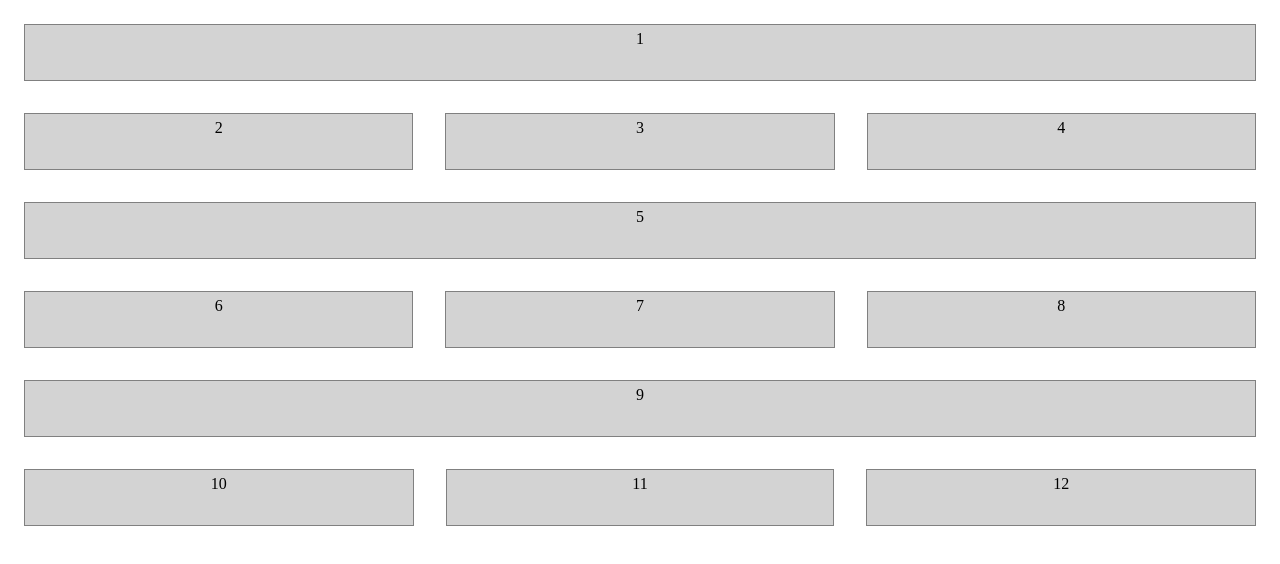
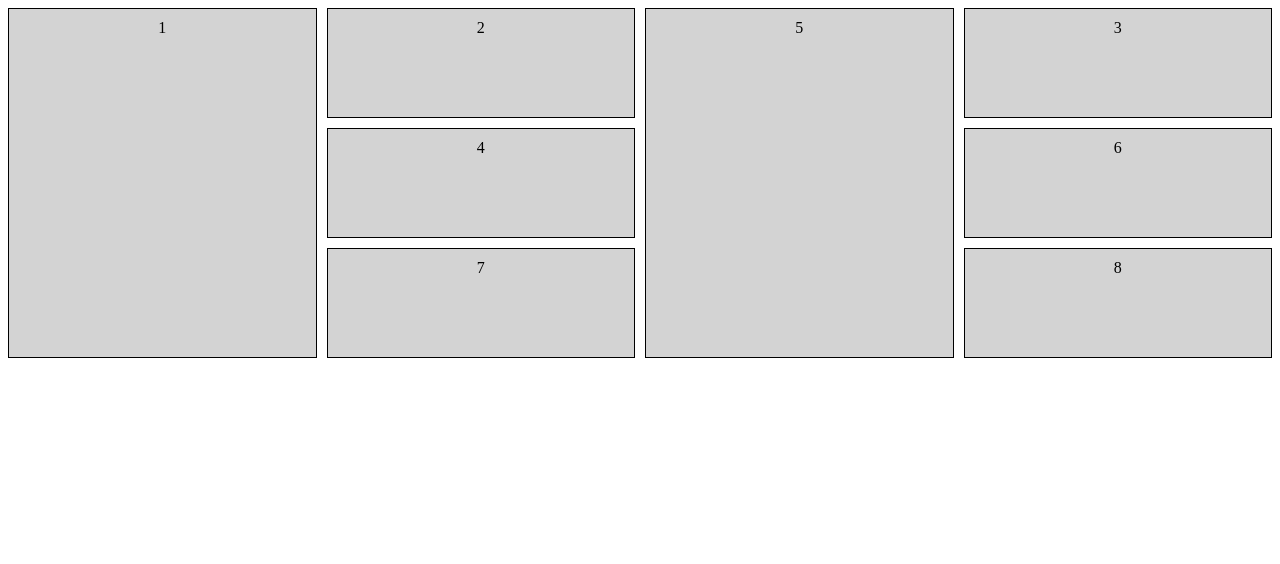
Before and after one commit to FranGalovic/ZADACI_ALGEBRA, a plain HTML site: page zadatak_09/index.html in a window 1280 px wide. Drawn offline with Linux system fonts and the light colour scheme.

Commit message:
add grid homework task

```diff
--- a/zadatak_09/index.html
+++ b/zadatak_09/index.html
@@ -19,10 +19,6 @@
         <div class="flex-item">6</div>
         <div class="flex-item">7</div>
         <div class="flex-item">8</div>
-        <div class="flex-item">9</div>
-        <div class="flex-item">10</div>
-        <div class="flex-item">11</div>
-        <div class="flex-item">12</div>
     </div>
 </body>
 
--- a/zadatak_09/style.css
+++ b/zadatak_09/style.css
@@ -1,19 +1,25 @@
 .wrapper {
-    display: flex;
-    flex-wrap: wrap;
+    display: grid;
+    grid-template-columns: repeat(4, 1fr);
+    grid-template-rows: repeat(3, 1fr);
+    gap: 10px;
 }
 
 .flex-item {
-    height: 50px;
     background-color: lightgray;
     border: 1px solid gray;
-    display: flex;
-    justify-content: center;
-    flex-grow: 1;
-    margin: 1em;
-    padding-top: 5px;
+    padding: 10px;
+    border: 1px solid #000;
+    text-align: center;
+    padding-bottom: 80px;
 }
 
-.flex-item:nth-child(4n-3) {
-    flex-basis: 100%;
+.flex-item:nth-child(1) {
+    grid-column: 1 / 1;
+    grid-row: 1 / 4;
 }
+
+.flex-item:nth-child(5) {
+    grid-column: 3 / 3;
+    grid-row: 1 / 4;
+}
```
